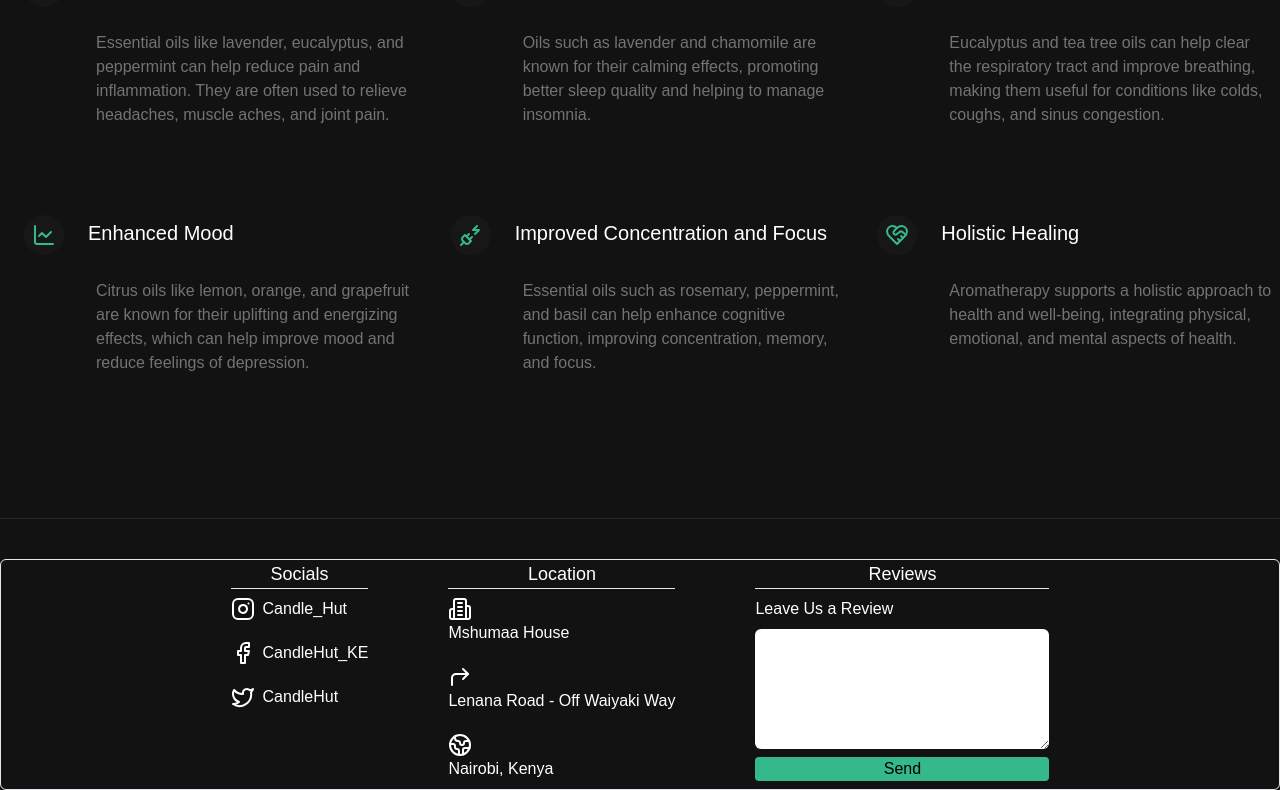
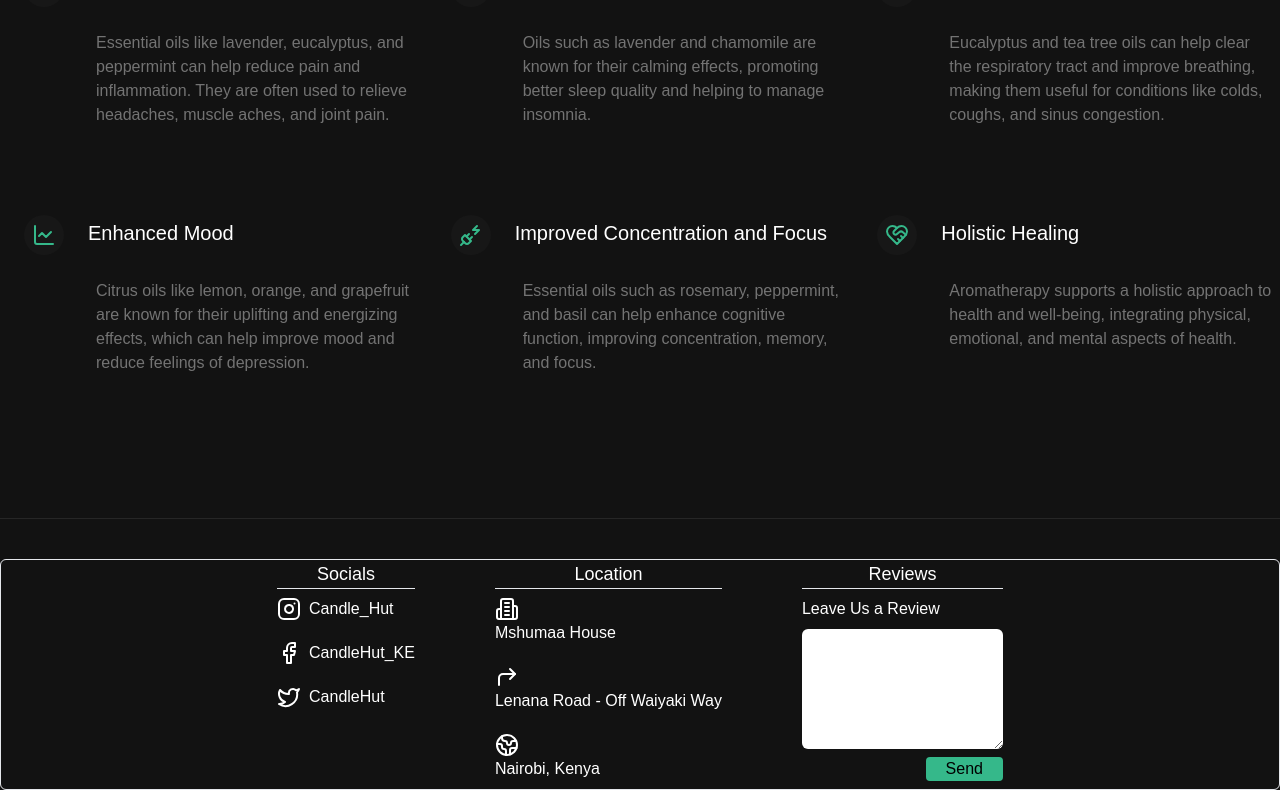
Before and after one commit to nzommmo/Candle-hut-project, a React (Vite) app in the folder Frontend/Candlehut/: page / in a window 1280 px wide. Shown: the part 977-1767 px from the top of the page. Built offline with nearby package versions, Linux system fonts and the light colour scheme.

Commit message:
Features

```diff
--- a/Frontend/Candlehut/src/Components/Homepage/Footer.jsx
+++ b/Frontend/Candlehut/src/Components/Homepage/Footer.jsx
@@ -35,8 +35,12 @@ const Footer = () => {
             <hr className="w-full"/>
 
             <h2 className="mt-2 mb-2">Leave Us a Review</h2>
-            <textarea  className="rounded-md bg-white text-black"  name="" id="" cols="30" rows="5"></textarea>
+            <textarea  className="rounded-md bg-white text-black"  name="" id="" cols="20" rows="5"></textarea>
+            <div>
             <button className="bg-customGreen text-black px-5 float-right my-2 rounded">Send</button>
+
+
+            </div>
           </div>
         </div>
 
```
